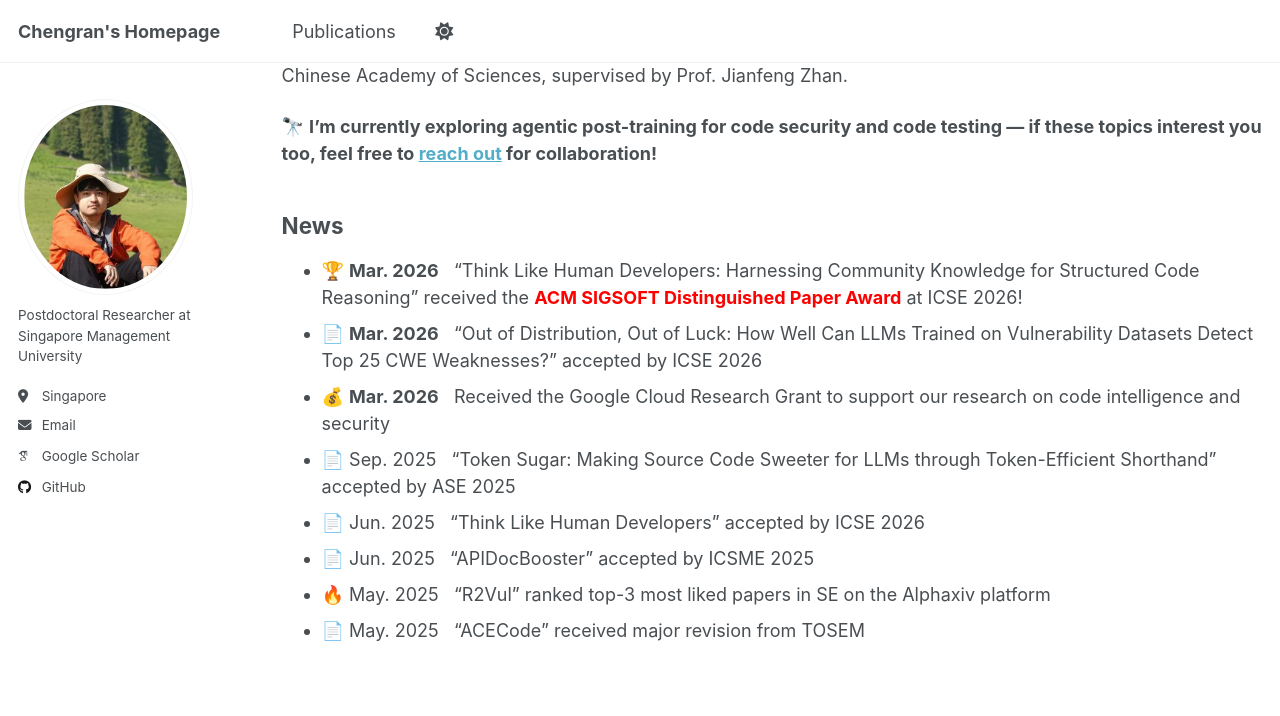
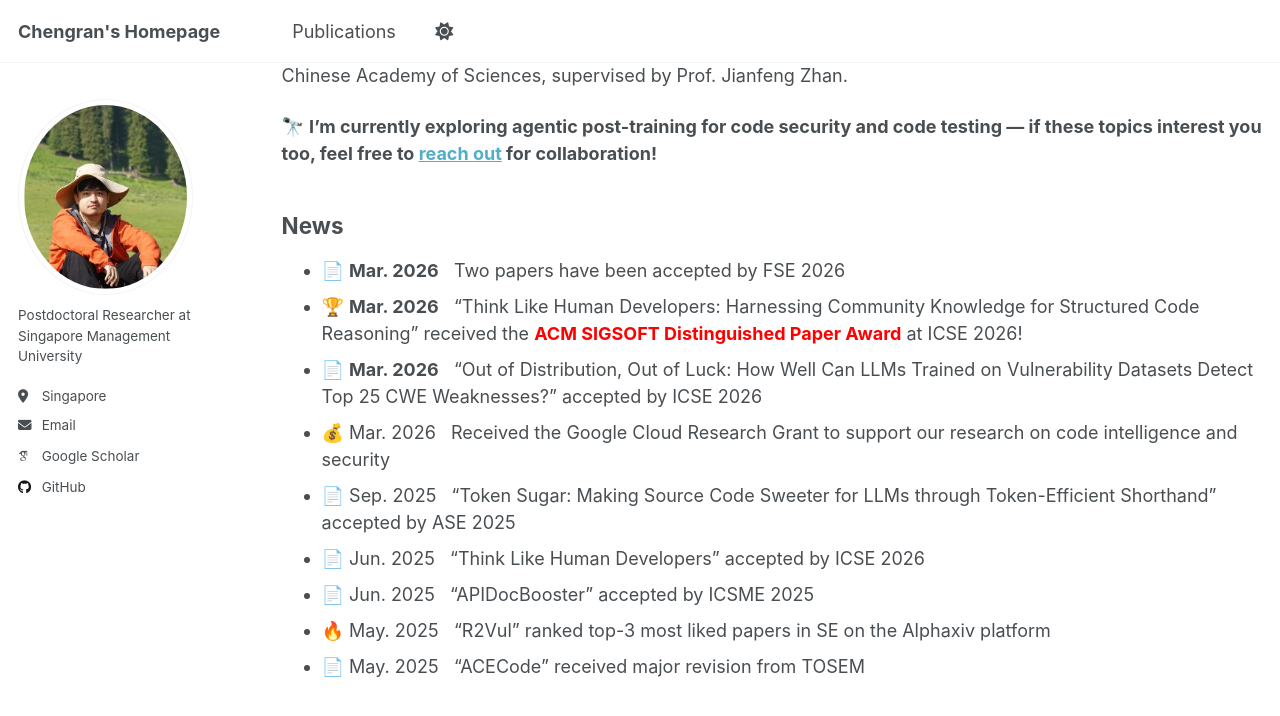
Before and after one commit to chengran-yang/chengran-yang.github.io, a Jekyll site: the page built from _pages/about.md, in a window 1280 px wide and 900 px high, scrolled down 483 px. Shown: the top 716 px of the window. Built offline with Jekyll 4.4.1, drawn with Linux system fonts in a browser that asks for light colours; some web fonts are replaced.

Commit message:
fse 2026 updating

```diff
--- a/_pages/about.md
+++ b/_pages/about.md
@@ -19,10 +19,10 @@ Prior to SMU, I received my B.Eng. from the University of Electronic Science and
 
 
 ## News
-
+* 📄 **Mar. 2026** &nbsp; Two papers have been accepted by FSE 2026
 * 🏆 **Mar. 2026** &nbsp; "Think Like Human Developers: Harnessing Community Knowledge for Structured Code Reasoning" received the <span style="color: red;">**ACM SIGSOFT Distinguished Paper Award**</span> at ICSE 2026!
 * 📄 **Mar. 2026** &nbsp; "Out of Distribution, Out of Luck: How Well Can LLMs Trained on Vulnerability Datasets Detect Top 25 CWE Weaknesses?" accepted by ICSE 2026
-* 💰 **Mar. 2026** &nbsp; Received the Google Cloud Research Grant to support our research on code intelligence and security
+* 💰 Mar. 2026 &nbsp; Received the Google Cloud Research Grant to support our research on code intelligence and security
 * 📄 Sep. 2025 &nbsp; "Token Sugar: Making Source Code Sweeter for LLMs through Token-Efficient Shorthand" accepted by ASE 2025
 * 📄 Jun. 2025 &nbsp; "Think Like Human Developers" accepted by ICSE 2026
 * 📄 Jun. 2025 &nbsp; "APIDocBooster" accepted by ICSME 2025
```
